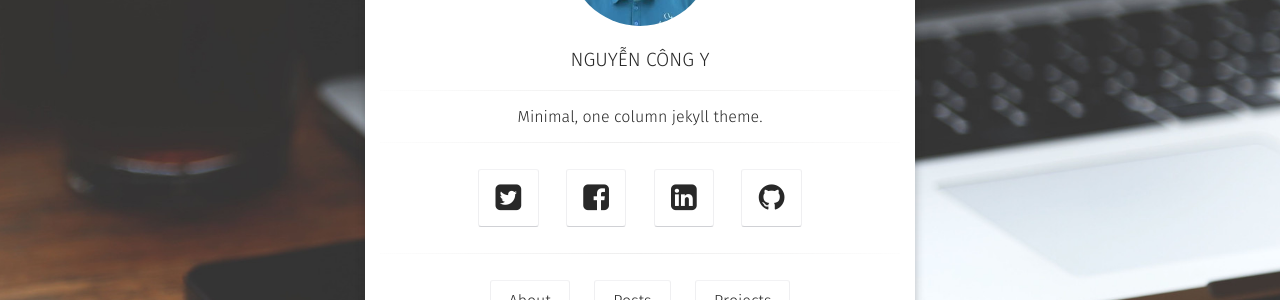
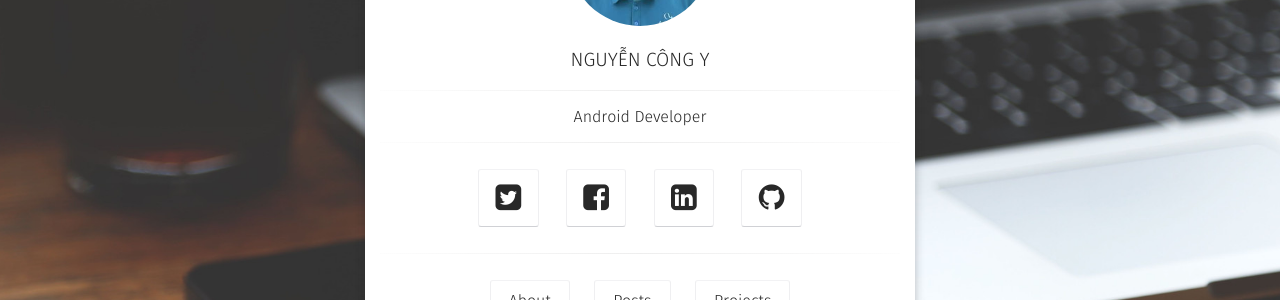
Before and after one commit to congybk/congybk.github.io, a Jekyll site: the page built from index.html, in a window 1280 px wide. Shown: the part 350-650 px from the top of the page. Built offline with Jekyll 4.4.1, drawn with Linux system fonts in a browser that asks for light colours; some web fonts are replaced.

Commit message:
Update _config.yml

```diff
--- a/_config.yml
+++ b/_config.yml
@@ -1,6 +1,6 @@
 # Site
 title:              NGUYỄN CÔNG Y
-bio:                'Minimal, one column jekyll theme.'
+bio:                'Android Developer'
 description:        "Moon is a minimal, one column jekyll theme for your blog."
 reading_time:       true
 words_per_minute:   200
```
